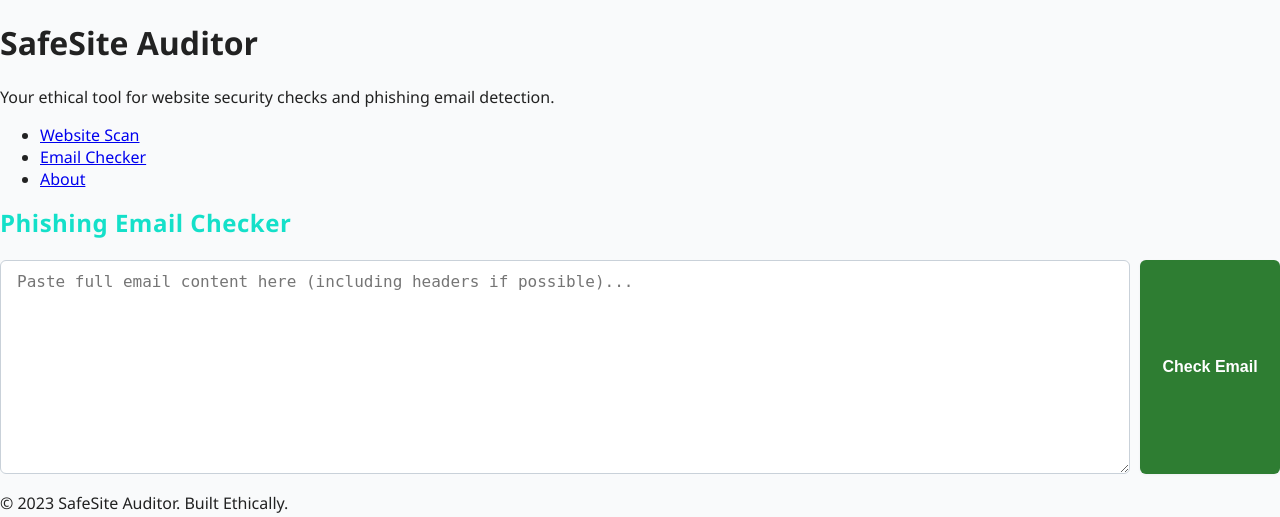
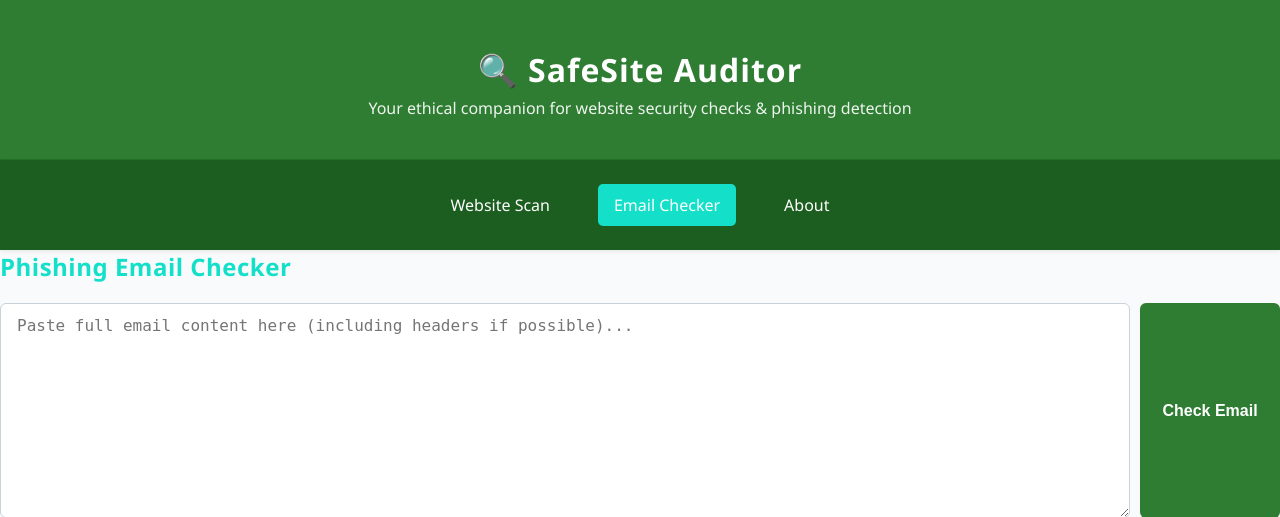
Before and after one commit to rk-005/safe-site-auditor, a Flask app: page /email-checker in a window 1280 px wide. Shown: the top 517 px of the page. Run offline with Flask 3, Linux system fonts and the light colour scheme.

Commit message:
Update email_checker.html

```diff
--- a/templates/email_checker.html
+++ b/templates/email_checker.html
@@ -7,18 +7,25 @@
     <link rel="stylesheet" href="{{ url_for('static', filename='css/style.css') }}">
 </head>
 <body>
-    <header>
-        <h1>SafeSite Auditor</h1>
-        <p>Your ethical tool for website security checks and phishing email detection.</p>
-    </header>
-
-    <nav>
+   <header class="site-header">
+    <div class="container">
+        <h1>
+            <span class="logo-icon">🔍</span>
+            SafeSite Auditor
+        </h1>
+        <p class="subtitle">Your ethical companion for website security checks & phishing detection</p>
+    </div>
+</header>
+<nav class="main-nav">
+    <div class="container">
         <ul>
             <li><a href="{{ url_for('website_scanner_page') }}">Website Scan</a></li>
             <li><a href="{{ url_for('email_checker_page') }}">Email Checker</a></li>
             <li><a href="{{ url_for('about_page') }}">About</a></li>
         </ul>
-    </nav>
+    </div>
+</nav>
+
 
     <main>
         <section id="phishing-checker">
```
